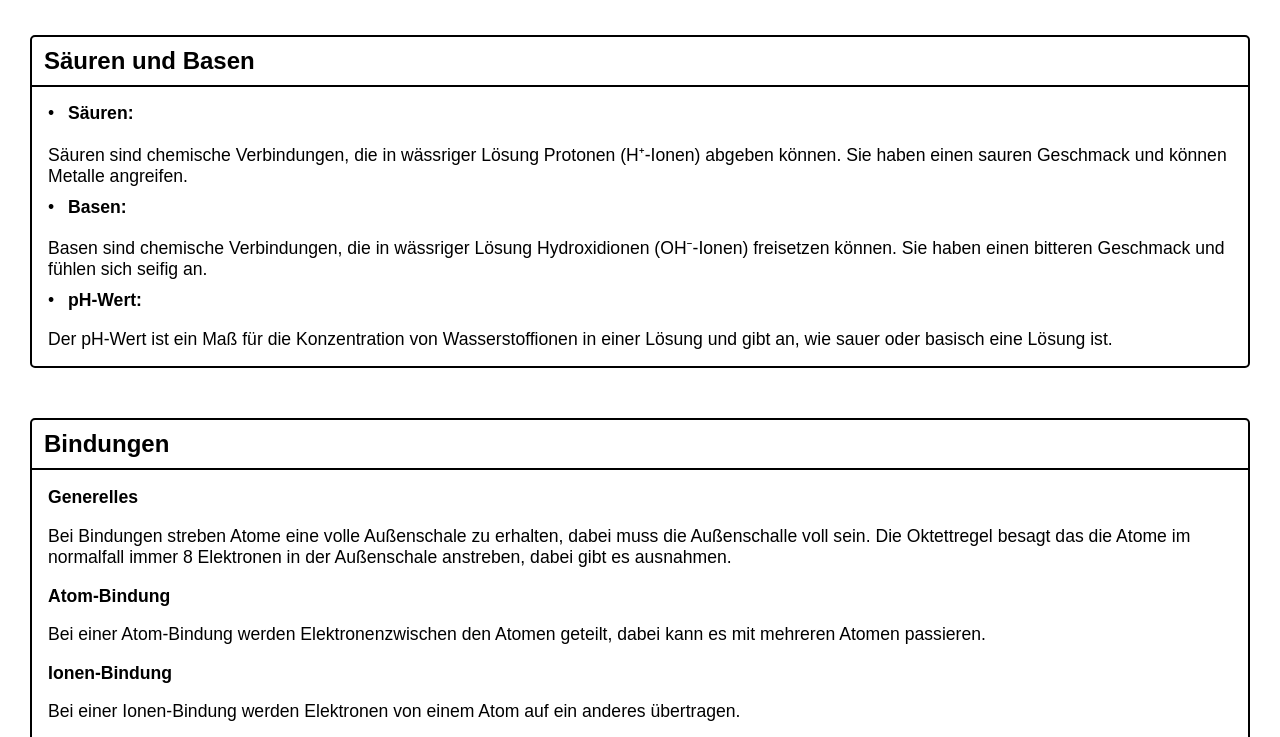
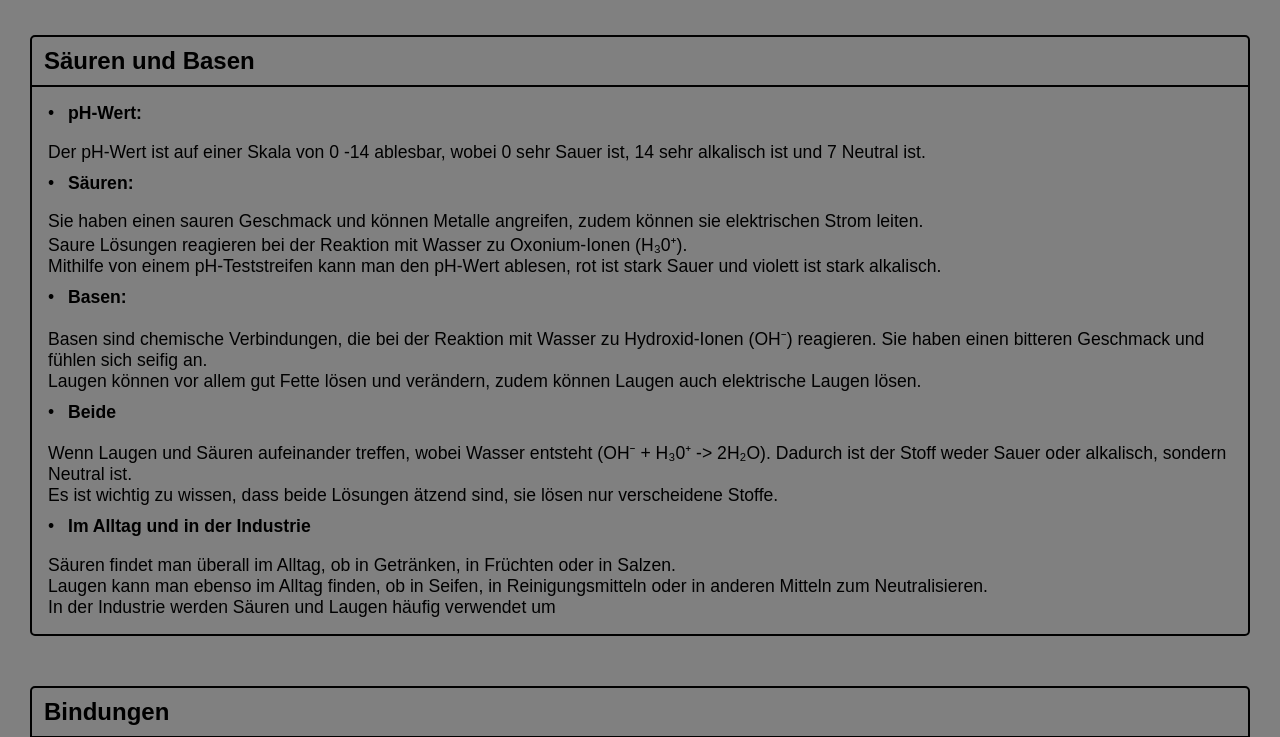
Before and after one commit to jaimewaldemarcedeno-beep/Lern-Web, a plain HTML site: page chemie-basics.html in a window 1280 px wide. Shown: the part 95-832 px from the top of the page. Drawn offline with Linux system fonts and the light colour scheme.

Commit message:
Update Chemics

```diff
--- a/chemie-basics.html
+++ b/chemie-basics.html
@@ -13,32 +13,69 @@
     </header>
 
     <main>
-      <section class="theme">
+      <section class="theme" id="liFu">
         <div class="title">
           <h2 class="theme-title">Säuren und Basen</h2>
         </div>
         <div class="infos">
           <ul>
+            <li><strong>pH-Wert:</strong></li>
+            <p>
+              Der pH-Wert ist auf einer Skala von 0 -14 ablesbar, wobei 0 sehr
+              Sauer ist, 14 sehr alkalisch ist und 7 Neutral ist.
+            </p>
             <li><strong>Säuren:</strong></li>
             <p>
-              Säuren sind chemische Verbindungen, die in wässriger Lösung
-              Protonen (H⁺-Ionen) abgeben können. Sie haben einen sauren
-              Geschmack und können Metalle angreifen.
+              Sie haben einen sauren Geschmack und können Metalle angreifen,
+              zudem können sie elektrischen Strom leiten. <br />
+              Saure Lösungen reagieren bei der Reaktion mit Wasser zu
+              Oxonium-Ionen (H₃0⁺).<br />
+              Mithilfe von einem pH-Teststreifen kann man den pH-Wert ablesen,
+              rot ist stark Sauer und violett ist stark alkalisch.
             </p>
             <li><strong>Basen:</strong></li>
             <p>
-              Basen sind chemische Verbindungen, die in wässriger Lösung
-              Hydroxidionen (OH⁻-Ionen) freisetzen können. Sie haben einen
-              bitteren Geschmack und fühlen sich seifig an.
+              Basen sind chemische Verbindungen, die bei der Reaktion mit Wasser
+              zu Hydroxid-Ionen (OH⁻) reagieren. Sie haben einen bitteren
+              Geschmack und fühlen sich seifig an.<br />
+              Laugen können vor allem gut Fette lösen und verändern, zudem
+              können Laugen auch elektrische Laugen lösen.
             </p>
-            <li><strong>pH-Wert:</strong></li>
+            <li><strong>Beide</strong></li>
             <p>
-              Der pH-Wert ist ein Maß für die Konzentration von Wasserstoffionen
-              in einer Lösung und gibt an, wie sauer oder basisch eine Lösung
-              ist.
+              Wenn Laugen und Säuren aufeinander treffen, wobei Wasser entsteht
+              (OH⁻ + H₃0⁺ -> 2H₂O). Dadurch ist der Stoff weder Sauer oder
+              alkalisch, sondern Neutral ist. <br />
+              Es ist wichtig zu wissen, dass beide Lösungen ätzend sind, sie
+              lösen nur verscheidene Stoffe.
+            </p>
+            <li><strong>Im Alltag und in der Industrie</strong></li>
+            <p>
+              Säuren findet man überall im Alltag, ob in Getränken, in Früchten
+              oder in Salzen.<br />
+              Laugen kann man ebenso im Alltag finden, ob in Seifen, in
+              Reinigungsmitteln oder in anderen Mitteln zum Neutralisieren.<br />
+              In der Industrie werden Säuren und Laugen häufig verwendet um
             </p>
           </ul>
-          <div></div>
+          <div id="hidden" style="display: none">
+            <p style="margin-top: 60px">
+              Hier findet man verscheidene Reaktionen, wie Laugen und Säuren
+              entstehen.
+            </p>
+            <p>
+              Kohlensäure: H₂0 + CO₂ (Kohlenstoffdioxid) = H₂CO₃ (Kohlensäure)|
+              H₂CO₃ + H₂O -> H₃O⁺ + HCO⁻₃ (Oxonium-Ionen, dadurch ist die Lösung
+              sauer)<br />
+              Salzsäure: H⁺ + Cl⁻ -> HCl<br />
+              Salpetersäure: H⁺ + NO₃⁻ -> HNO₃<br />
+              Phosphorsäure: 3H⁺ + PO₄³⁻ -> H₃PO₄<br />
+              Schwefelsäure: SO₃ + H₂O -> H₂SO₄ <br />
+              Calciumhydroxid: CaO + H₂O -> Ca(OH)₂ <br />
+              Natronlauge: Na₂O + H₂O -> 2NaOH(Natriumhydroxid) <br />
+              Schweflige Säure: SO₂ (Schwefeldioxid) + H₂O -> H₂SO₃
+            </p>
+          </div>
         </div>
       </section>
 
@@ -72,7 +109,7 @@
         </div>
       </section>
 
-      <section class="theme">
+      <section class="theme" id="liQu">
         <div class="title">
           <h2 class="theme-title">Reaktionen</h2>
         </div>
@@ -98,6 +135,7 @@
             Außenschale zu haben, dabei kann es sein das die Atome Elektronen
             abgeben oder aufnehmen müssen.
           </p>
+          <div id="quFu"></div>
         </div>
       </section>
 
--- a/styles.css
+++ b/styles.css
@@ -1,6 +1,7 @@
 body {
   font-family: sans-serif;
   margin: 0 auto;
+  background-color: grey;
 }
 
 button {
```
Also changed, not shown: index.html (+3 -2 lines).
